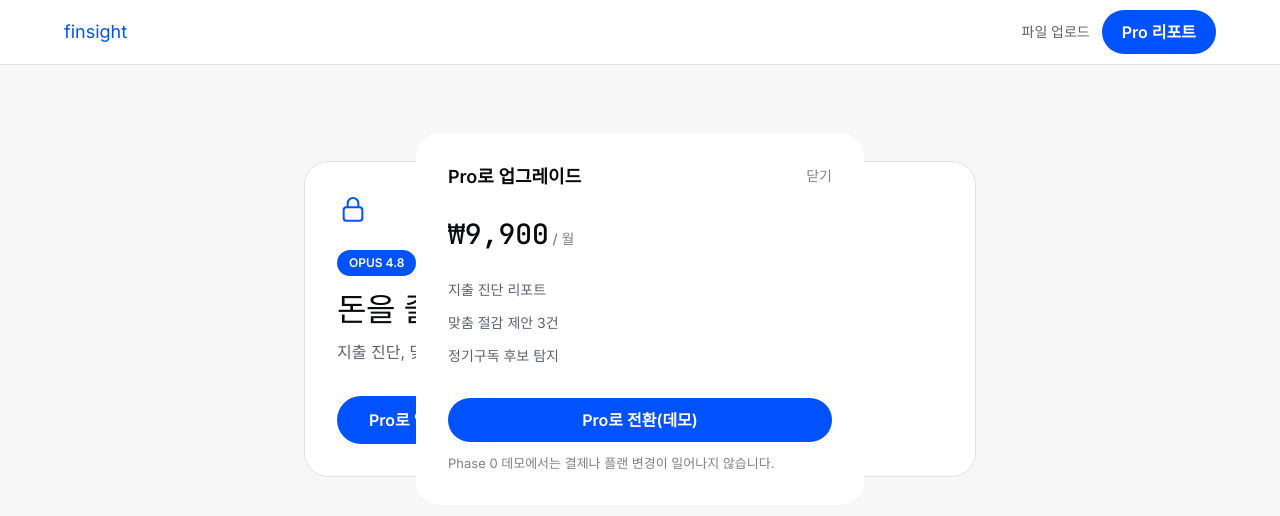
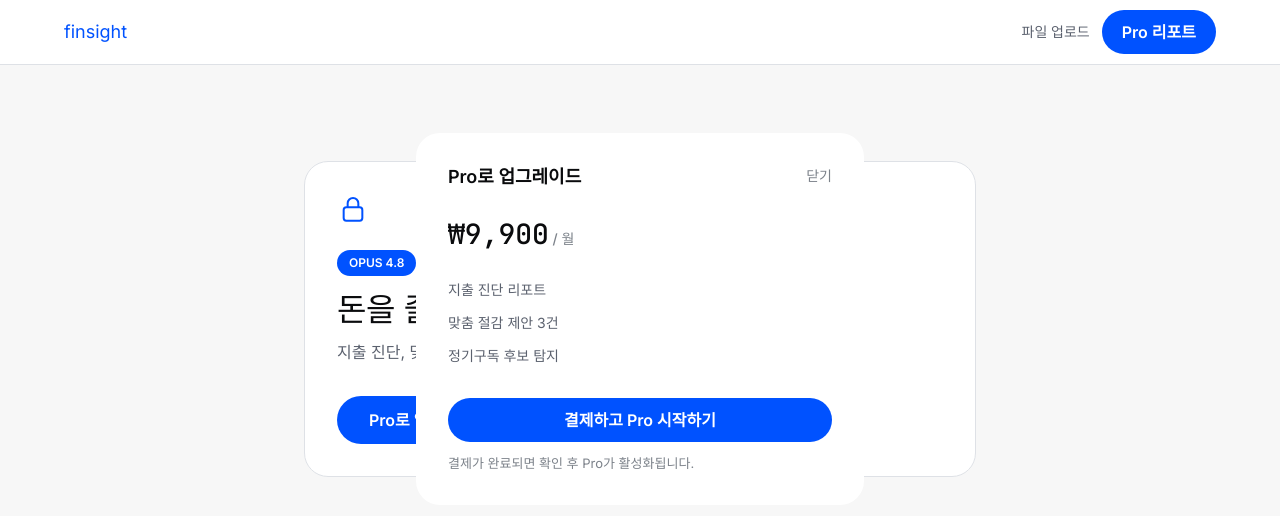
Before and after one commit to bis92/finsight, a Next.js app: page /pro in a window 1280 px wide. Both pictures are taken after a click on the button "Pro로 업그레이드 ₩9,900/월". Shown: the top 516 px of the page. Built offline with nearby package versions, Linux system fonts and the light colour scheme; a web font is replaced by a local one.

Commit message:
feat(5-payment): step 1 — upgrade-flow

```diff
--- a/phases/5-payment/index.json
+++ b/phases/5-payment/index.json
@@ -13,7 +13,10 @@
     {
       "step": 1,
       "name": "upgrade-flow",
-      "status": "pending"
+      "status": "completed",
+      "summary": "업그레이드 Modal을 /api/checkout에 배선하고 서버 profile.plan 게이팅을 유지한 채 success/cancel 대기 안내를 추가",
+      "started_at": "2026-07-17T15:59:02+0900",
+      "completed_at": "2026-07-17T16:01:02+0900"
     },
     {
       "step": 2,
--- a/src/app/pro/ProReportClient.tsx
+++ b/src/app/pro/ProReportClient.tsx
@@ -5,6 +5,7 @@ import { useMemo, useState } from 'react'
 
 import { Card, Badge, Button, Modal, SubscriptionRow } from '@/components/ui'
 import { aggregate } from '@/lib/analysis'
+import { ApiError, apiClient } from '@/lib/apiClient'
 import { formatKrw } from '@/lib/format'
 import { useProReport } from '@/queries/analyses'
 import { useProfile } from '@/queries/profile'
@@ -25,12 +26,39 @@ function InsightText({ insight }: { insight: Insight }) {
   )
 }
 
-export function ProReportClient({ guest }: { guest: boolean }) {
+type ProReportClientProps = {
+  guest: boolean
+  navigate?: (url: string) => void
+}
+
+export function ProReportClient({
+  guest,
+  navigate = (url) => { window.location.href = url },
+}: ProReportClientProps) {
   const { profile, queryState: profileState } = useProfile()
   const isPro = !guest && profile?.plan === 'pro'
   const { report, queryState: reportState } = useProReport(PERIOD, isPro)
   const { transactions, queryState: transactionState } = useTransactions()
   const [upgradeOpen, setUpgradeOpen] = useState(false)
+  const [checkoutPending, setCheckoutPending] = useState(false)
+  const [checkoutError, setCheckoutError] = useState<Error | null>(null)
+  const checkoutStatus = typeof window === 'undefined'
+    ? null
+    : new URLSearchParams(window.location.search).get('checkout')
+
+  async function startCheckout() {
+    if (checkoutPending) return
+
+    setCheckoutPending(true)
+    setCheckoutError(null)
+    try {
+      const { url } = await apiClient.post<{ url: string }>('/api/checkout', {})
+      navigate(url)
+    } catch (error) {
+      setCheckoutError(error instanceof Error ? error : new Error(String(error)))
+      setCheckoutPending(false)
+    }
+  }
 
   const expenseSplit = useMemo(() => {
     const snapshot = aggregate(transactions, PERIOD)
@@ -50,6 +78,12 @@ export function ProReportClient({ guest }: { guest: boolean }) {
   if (!isPro) {
     return (
       <main className="fs-fade mx-auto max-w-container px-lg py-section text-left">
+        {checkoutStatus === 'success' && (
+          <p role="status" className="mb-lg rounded-md border border-hairline bg-surface-soft p-base text-body-sm text-body">결제가 확인되면 곧 Pro가 활성화됩니다. 활성화 상태는 서버에서 확인합니다.</p>
+        )}
+        {checkoutStatus === 'cancel' && (
+          <p role="status" className="mb-lg rounded-md border border-hairline bg-surface-soft p-base text-body-sm text-body">결제가 취소되었습니다. 플랜은 변경되지 않았습니다.</p>
+        )}
         <Card className="mx-auto max-w-2xl">
           <svg aria-hidden="true" className="h-8 w-8 text-primary" viewBox="0 0 24 24" fill="none" stroke="currentColor" strokeWidth="1.5"><rect x="5" y="10" width="14" height="10" rx="2" /><path d="M8 10V7a4 4 0 0 1 8 0v3" /></svg>
           <Badge variant="pro" className="mt-lg">OPUS 4.8</Badge>
@@ -64,8 +98,14 @@ export function ProReportClient({ guest }: { guest: boolean }) {
         <Modal open={upgradeOpen} title="Pro로 업그레이드" onClose={() => setUpgradeOpen(false)}>
           <p className="font-mono text-[28px] font-medium tabular-nums">₩9,900<span className="font-sans text-body-sm text-muted"> / 월</span></p>
           <ul className="mt-lg space-y-sm text-body-sm text-body"><li>지출 진단 리포트</li><li>맞춤 절감 제안 3건</li><li>정기구독 후보 탐지</li></ul>
-          <Button className="mt-xl w-full" onClick={() => setUpgradeOpen(false)}>Pro로 전환(데모)</Button>
-          <p className="mt-sm text-caption text-muted">Phase 0 데모에서는 결제나 플랜 변경이 일어나지 않습니다.</p>
+          <Button className="mt-xl w-full" disabled={checkoutPending} onClick={startCheckout}>
+            {checkoutPending ? '결제 페이지로 이동 중…' : '결제하고 Pro 시작하기'}
+          </Button>
+          {checkoutError && <p role="alert" className="mt-sm text-caption text-semantic-down">{checkoutError.message}</p>}
+          {checkoutError instanceof ApiError && checkoutError.status === 401 && (
+            <Link href="/login" className="mt-sm inline-block text-caption text-primary">로그인하기</Link>
+          )}
+          <p className="mt-sm text-caption text-muted">결제가 완료되면 확인 후 Pro가 활성화됩니다.</p>
         </Modal>
       </main>
     )
```
Also changed, not shown: 1 other file (tests, documents, lock files or other folders).
